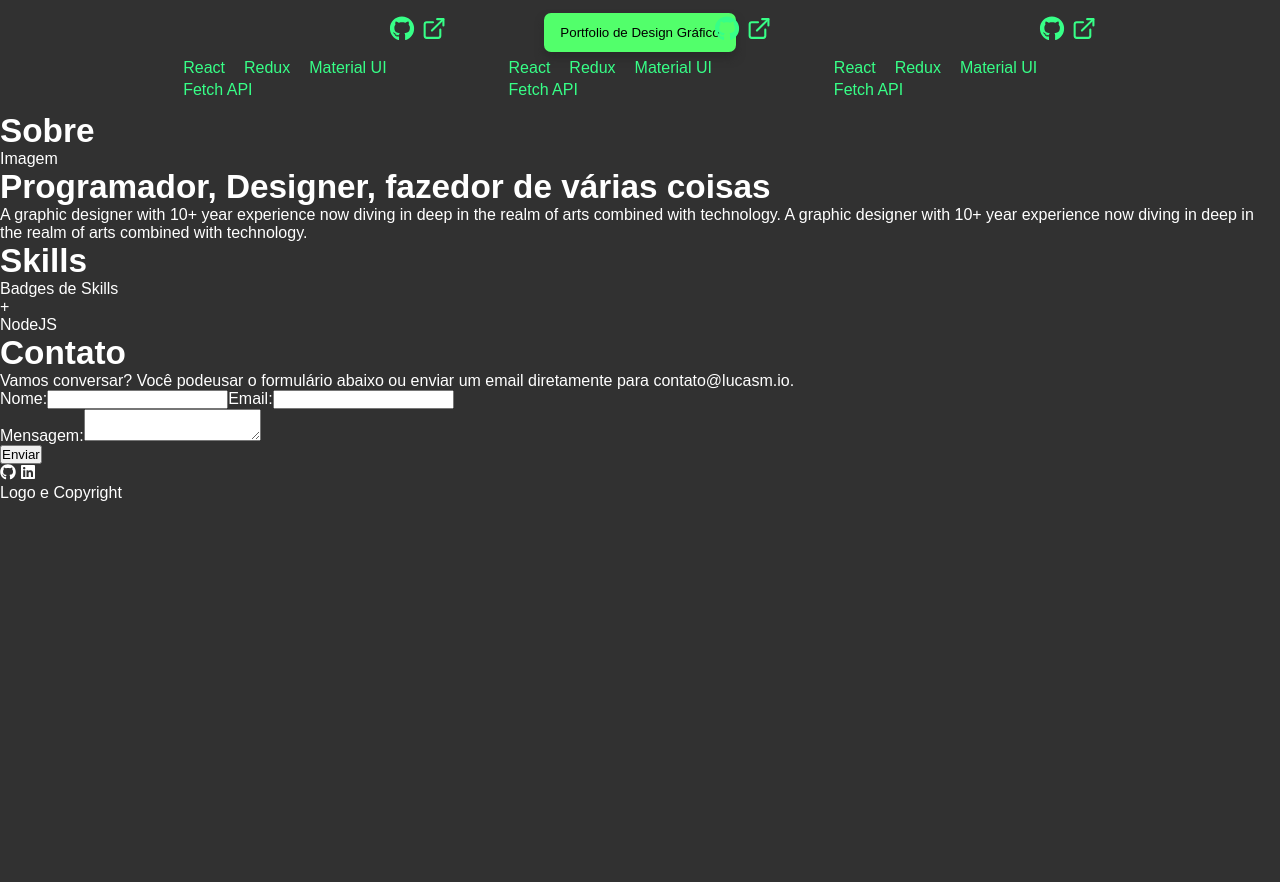
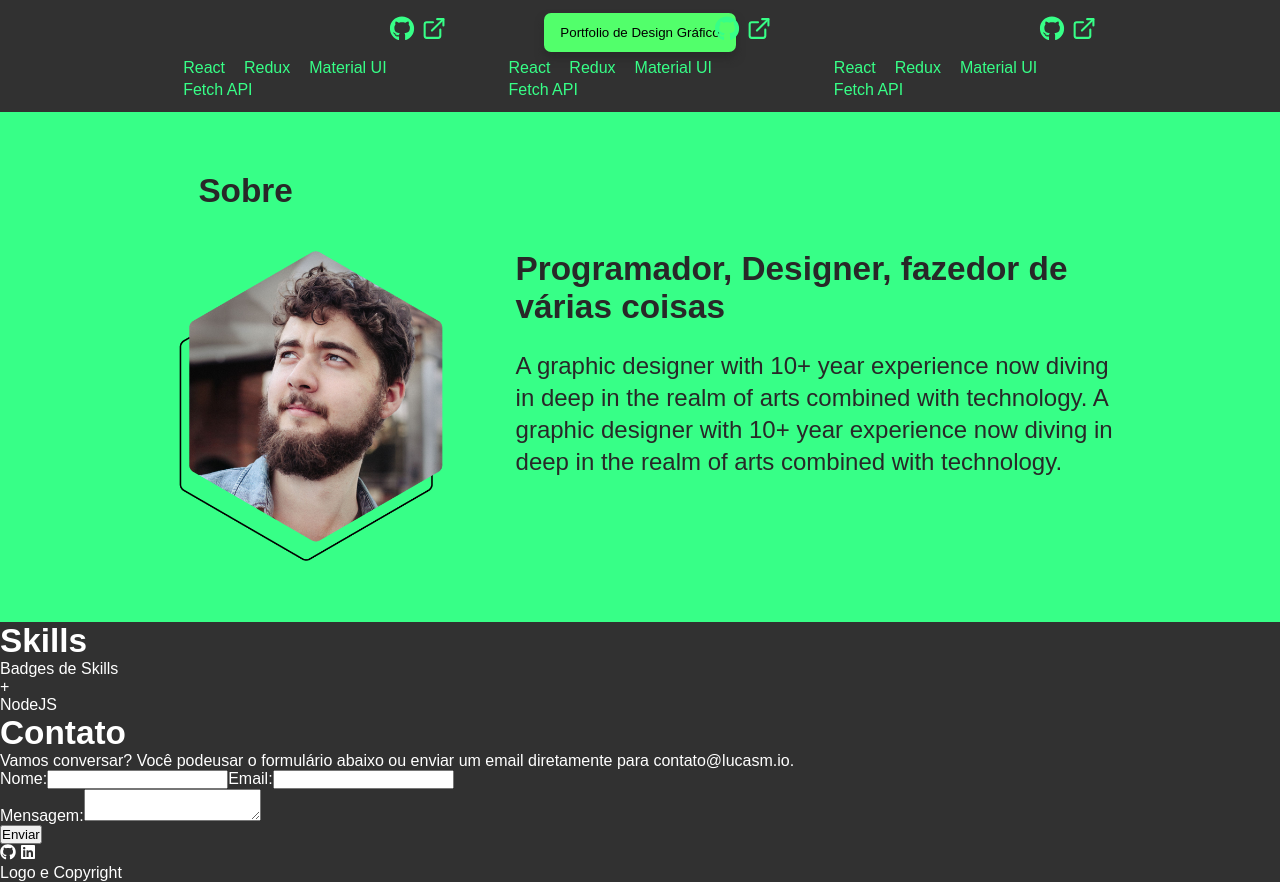
Before and after one commit to lucas-marcal/Portfolio, a Gatsby site: page / in a window 1280 px wide. Shown: the part 792-1674 px from the top of the page. Before the commit the page ends 1294 px from the top, so only its background shows below. Built offline with nearby package versions, Linux system fonts and the light colour scheme; Gatsby itself is replaced by a stand-in of ours.

Commit message:
'About' section basic styling.

```diff
--- /dev/null
+++ b/src/components/About.js
@@ -0,0 +1,29 @@
+import React from "react";
+import { Container } from "./styles/Container.styled";
+import { StyledAbout } from "./styles/About.styled";
+import { AboutPic } from "./AboutPic";
+
+const About = () => {
+    return (
+        <StyledAbout>
+            <Container className="aboutWrapper">
+                <h1 className="aboutTitulo">Sobre</h1>
+                <div className="aboutContentWrapper">
+                    <AboutPic />
+                    <div>
+                        <h1>Programador, Designer, fazedor de várias coisas</h1>
+                        <p>
+                            A graphic designer with 10+ year experience now
+                            diving in deep in the realm of arts combined with
+                            technology. A graphic designer with 10+ year
+                            experience now diving in deep in the realm of arts
+                            combined with technology.
+                        </p>
+                    </div>
+                </div>
+            </Container>
+        </StyledAbout>
+    );
+};
+
+export default About;
--- /dev/null
+++ b/src/components/AboutPic.js
@@ -0,0 +1,13 @@
+import React from "react";
+import { StaticImage } from "gatsby-plugin-image";
+
+export function AboutPic() {
+    return (
+        <StaticImage
+            src="../images/aboutPic.png"
+            alt=""
+            placeholder="blurred"
+            layout="constrained"
+        />
+    );
+}
--- a/src/components/Card.js
+++ b/src/components/Card.js
@@ -1,5 +1,5 @@
 import React from "react";
-import { FaGithub, FaLinkedin } from "react-icons/fa";
+import { FaGithub } from "react-icons/fa";
 import { FiExternalLink } from "react-icons/fi";
 import { StyledCard } from "./styles/Card.styled";
 import { ProjectMarshallImg } from "./ProjectMarshallImg";
@@ -8,6 +8,7 @@ const Card = () => {
     return (
         <StyledCard>
             <div className="cardContentWrapper">
+                <div className="cardMainContent">
                     <div>
                         <ProjectMarshallImg />
                     </div>
@@ -17,6 +18,7 @@ const Card = () => {
                             Desenvolvido como projeto de conclusão do Bootcamp
                             Frontend Inter da DIO.
                         </p>
+                    </div>
                 </div>
                 <div className="cardFooter">
                     <div className="divIcons">
--- a/src/components/Projects.js
+++ b/src/components/Projects.js
@@ -7,7 +7,7 @@ const Projects = () => {
     return (
         <StyledProjectsSection>
             <Container className="projectsWrapper">
-                <h1>Projetos</h1>
+                <h1 className="projectsTitulo">Projetos</h1>
                 <div className="cardsWrapper">
                     <Card />
                     <Card />
--- /dev/null
+++ b/src/components/styles/About.styled.js
@@ -0,0 +1,31 @@
+import styled from "styled-components";
+
+export const StyledAbout = styled.section`
+    background-color: ${({ theme }) => theme.colors.primary};
+
+    color: ${({ theme }) => theme.colors.darkerbg};
+
+    .aboutWrapper {
+        padding: 60px 20px;
+    }
+
+    .aboutContentWrapper {
+        display: grid;
+        grid-template-columns: 2fr 4fr;
+        gap: 40pt;
+        padding-top: 5vh;
+
+        h1 {
+            margin-bottom: 4%;
+        }
+
+        p {
+            font-size: 18pt;
+            line-height: 2rem;
+        }
+    }
+
+    .aboutTitulo {
+        margin-left: 3vw;
+    }
+`;
--- a/src/components/styles/Projects.styled.js
+++ b/src/components/styles/Projects.styled.js
@@ -3,6 +3,10 @@ import styled from "styled-components";
 export const StyledProjectsSection = styled.section`
     .projectsWrapper {
         padding: 60px 20px;
+    }
+
+    .projectsTitulo {
+        margin-left: 3vw;
     }
 
     .cardsWrapper {
--- a/src/pages/index.js
+++ b/src/pages/index.js
@@ -5,6 +5,7 @@ import { ThemeProvider } from "styled-components";
 import GlobalStyles from "../components/styles/Global";
 import Featured from "../components/Featured";
 import Projects from "../components/Projects";
+import About from "../components/About";
 
 const theme = {
     colors: {
@@ -25,20 +26,7 @@ const IndexPage = () => {
                 <Navbar />
                 <Featured />
                 <Projects />
-                <section>
-                    <h1>Sobre</h1>
-                    <div>Imagem</div>
-                    <div>
-                        <h1>Programador, Designer, fazedor de várias coisas</h1>
-                        <p>
-                            A graphic designer with 10+ year experience now
-                            diving in deep in the realm of arts combined with
-                            technology. A graphic designer with 10+ year
-                            experience now diving in deep in the realm of arts
-                            combined with technology.
-                        </p>
-                    </div>
-                </section>
+                <About />
                 <section>
                     <h1>Skills</h1>
                     <div>Badges de Skills</div>
```
Also changed, not shown: src/images/aboutBg.png (added), src/images/aboutPic.png (added). Lines whose indentation alone changed are shown as unchanged.
